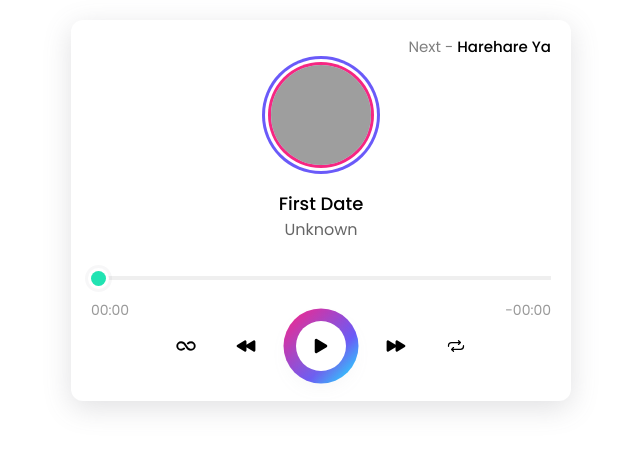
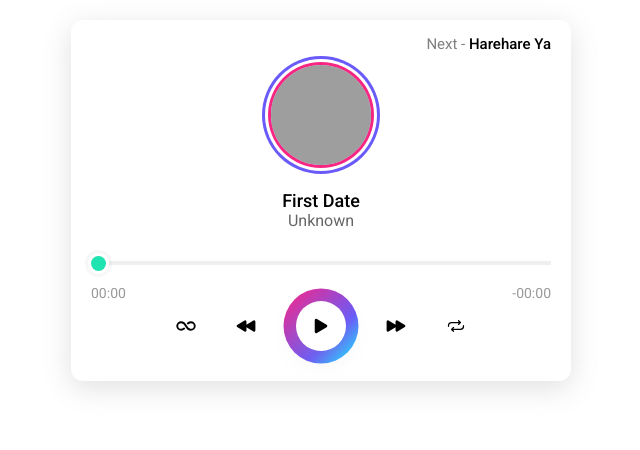
Before and after one commit to JohnBernie929/MP3-Player, a plain HTML site: page index.html in a window 1280 px wide. Shown: the whole page, without its empty margins (319-959 px from the left). Drawn offline with nearby package versions, Linux system fonts and the light colour scheme; grey boxes are pictures that could not be loaded.

Commit message:
change font and favicon

```diff
--- a/app.css
+++ b/app.css
@@ -32,12 +32,12 @@ img {
 }
 
 body {
-  font-family: 'Poppins', sans-serif;
+  font-family: 'Roboto', sans-serif;
   padding: 20px;
 }
 
 .playing {
-  animation: spinner 3s infinite linear;
+  animation: spinner 4s infinite linear;
 }
 
 .music {
--- a/index.html
+++ b/index.html
@@ -4,13 +4,14 @@
     <meta charset="UTF-8" />
     <meta http-equiv="X-UA-Compatible" content="IE=edge" />
     <meta name="viewport" content="width=device-width, initial-scale=1.0" />
+    <link rel="shortcut icon" href="favicon.ico" type="image/x-icon" />
     <title>MP3 Player</title>
 
     <!-- FONT -->
     <link rel="preconnect" href="https://fonts.googleapis.com" />
     <link rel="preconnect" href="https://fonts.gstatic.com" crossorigin />
     <link
-      href="https://fonts.googleapis.com/css2?family=Poppins:wght@300;400;500;600&display=swap"
+      href="https://fonts.googleapis.com/css2?family=Roboto:wght@400;500&display=swap"
       rel="stylesheet"
     />
 
```
Also changed, not shown: favicon.ico (added).
